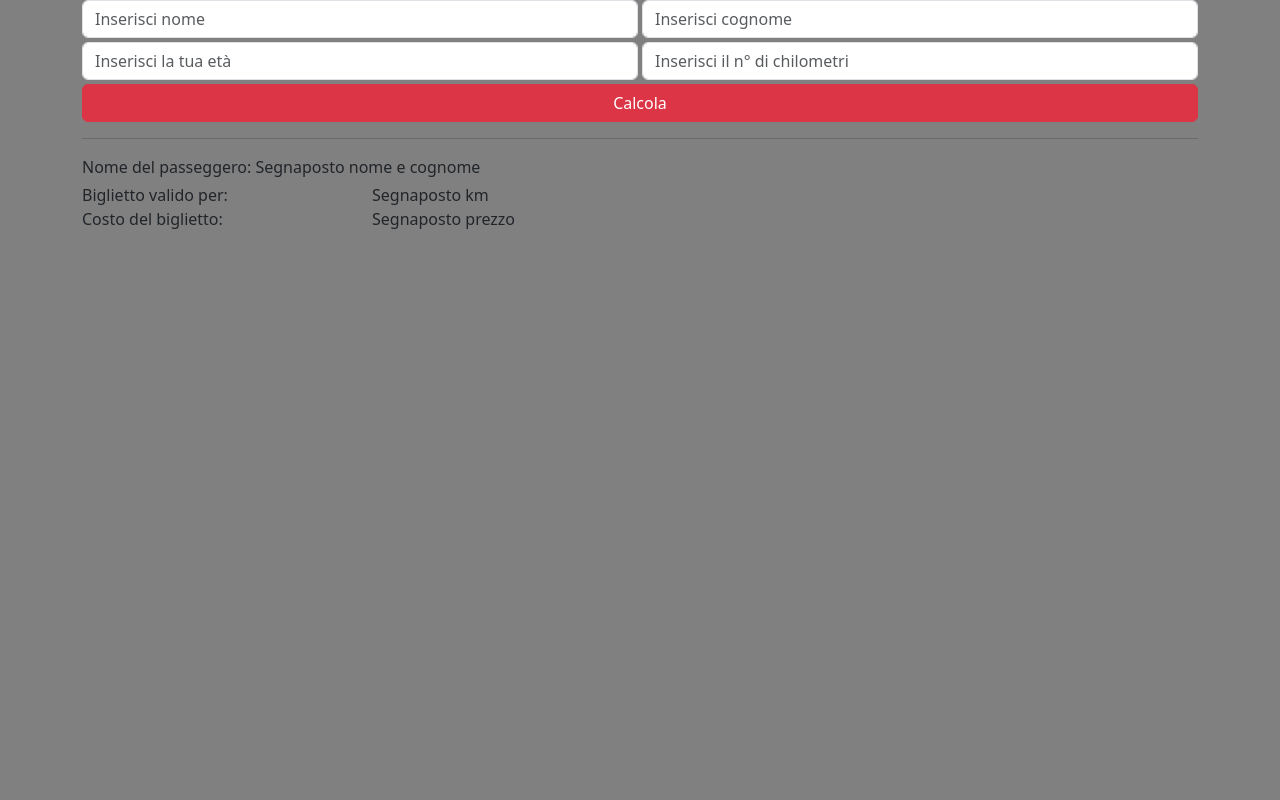
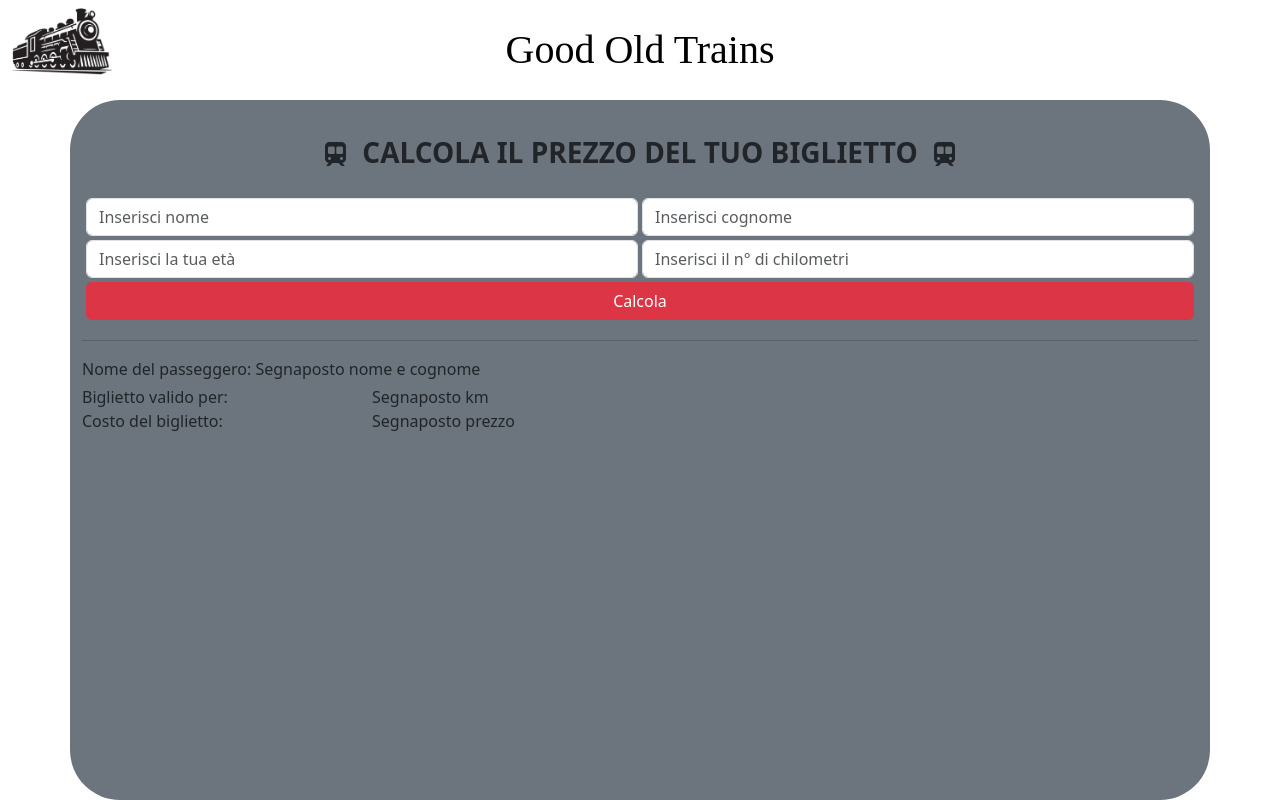
Before and after one commit to mannuccimattia/js-biglietto-treno-form, a plain HTML site: page index.html in a window 1280 px wide. Drawn offline with nearby package versions, Linux system fonts and the light colour scheme; a web font is replaced by a local one.

Commit message:
[UPD] Done Milestone 3: header style

```diff
--- a/css/style.css
+++ b/css/style.css
@@ -0,0 +1,21 @@
+header{
+  height: 100px;
+  position: relative;
+}
+
+.navbar img{
+  width:100px;
+}
+
+h1{
+  font-family: "Italianno", serif;
+  position: absolute;
+  left: 50%;
+  top: 25%;
+  translate: -50% 0;
+}
+
+.main{
+  height: calc(100vh - 100px);
+  border-radius: 50px;
+}
--- a/index.html
+++ b/index.html
@@ -5,20 +5,53 @@
   <meta charset="UTF-8">
   <meta name="viewport" content="width=device-width, initial-scale=1.0">
   <title>Calcola il prezzo del biglietto</title>
+  <link rel="preconnect" href="https://fonts.googleapis.com">
+  <link rel="preconnect" href="https://fonts.gstatic.com" crossorigin>
+  <link href="https://fonts.googleapis.com/css2?family=Italianno&display=swap" rel="stylesheet">
+  <link rel="stylesheet" href="https://cdnjs.cloudflare.com/ajax/libs/font-awesome/6.7.2/css/all.min.css"
+    integrity="sha512-Evv84Mr4kqVGRNSgIGL/F/aIDqQb7xQ2vcrdIwxfjThSH8CSR7PBEakCr51Ck+w+/U6swU2Im1vVX0SVk9ABhg=="
+    crossorigin="anonymous" referrerpolicy="no-referrer" />
   <link href="https://cdn.jsdelivr.net/npm/bootstrap@5.3.3/dist/css/bootstrap.min.css" rel="stylesheet"
     integrity="sha384-QWTKZyjpPEjISv5WaRU9OFeRpok6YctnYmDr5pNlyT2bRjXh0JMhjY6hW+ALEwIH" crossorigin="anonymous">
+  <link rel="stylesheet" href="./css/style.css">
 </head>
 
-<body style="background-color: gray;">
-
-  <div class="container">
-    <div class="row">
+<body>
+  <!-- ***************************************** -->
+  <!--                  HEADER                   -->
+  <!-- ***************************************** -->
+  <header>
+    <nav class="navbar bg-white">
+      <div class="container-fluid">
+        <div class="row w-100">
+          <div class="col-4">
+            <a class="navbar-brand" href="#">
+              <img src="./img/logo_crop.jpg" alt="company logo">
+            </a>
+          </div>
+          <div class="col-8">
+            <h1 class="navbar-brand fs-1">Good Old Trains</h1>
+          </div>
+        </div>
+      </div>
+    </nav>
+  </header>
+  <main>
+    <div class="main container bg-secondary py-3">
+      <div class="row row-cols-1">
+        <div id="title-col" class="col d-flex justify-content-center align-items-center my-3 text-dark">
+          <h2>
+            <i class="fa-solid fa-train-subway me-2 fs-4"></i>
+            <span class="fs-3 fw-semibold">CALCOLA IL PREZZO DEL TUO BIGLIETTO</span>
+            <i class="fa-solid fa-train-subway ms-2 fs-4"></i>
+          </h2>
+        </div>
         <div class="col">
           <!-- ***************************************** -->
           <!--                   FORM                    -->
           <!-- ***************************************** -->
           <form action="">
-          <div class="row row-cols-2 g-1">
+            <div class="row row-cols-2 g-1 p-1">
               <div class="col">
                 <input type="text" placeholder="Inserisci nome" id="first-name" class="form-control" required>
               </div>
@@ -65,6 +98,8 @@
         </div>
       </div>
     </div>
+  </main>
+
 
   <script src="./js/script.js"></script>
 </body>
```
Also changed, not shown: img/logo_crop.jpg (added), img/rails.png (added). Lines whose indentation alone changed are shown as unchanged.
